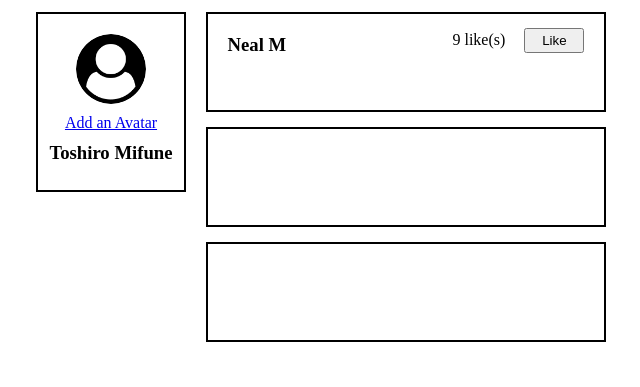
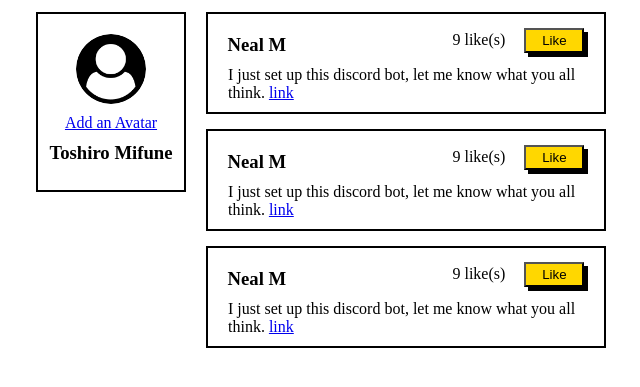
Before and after one commit to dreessen-n/liking-likes, a plain HTML site: page index.html in a window 1280 px wide. Shown: the part 105-492 px from the top of the page, without its empty margins (319-959 px from the left). Drawn offline with Linux system fonts and the light colour scheme.

Commit message:
Update the layout and css looks good add corect text and js function

```diff
--- a/index.html
+++ b/index.html
@@ -31,9 +31,24 @@
                         <p class="top-box">9 like(s)</p>
                         <button class="btn_like">Like</button>
                     </div>
+                    <p class="text-info">I just set up this discord bot, let me know what you all think. <a href="#">link</a>
                 </div>
-                <div class="right-box2"></div>
-                <div class="right-box2"></div>
+                <div class="right-box2">
+                    <div class="right-box3">
+                        <h3 class="profile-name">Neal M</h3>
+                        <p class="top-box">9 like(s)</p>
+                        <button class="btn_like">Like</button>
+                    </div>
+                    <p class="text-info">I just set up this discord bot, let me know what you all think. <a href="#">link</a>
+                </div>
+                <div class="right-box2">
+                    <div class="right-box3">
+                        <h3 class="profile-name">Neal M</h3>
+                        <p class="top-box">9 like(s)</p>
+                        <button class="btn_like">Like</button>
+                    </div>
+                    <p class="text-info">I just set up this discord bot, let me know what you all think. <a href="#">link</a>
+                </div>
             </div>
         </div>
     </div>
--- a/style.css
+++ b/style.css
@@ -69,20 +69,21 @@ a.change-profile-pic {
 
 .right {
     display: flex;
+    flex-direction: column;
     flex: 1 0 auto;
-    flex-direction: column;
     margin-left: 20px;
 }
 
 .right-box2 {
     flex: 1 0 auto;
     border: 2px solid black;
-    height: 100px;
+    width: 400px;
     margin-top: 15px;
 }
 
 .right-box3 {
     display: flex;
+    flex: 1 0 auto;
     justify-content: space-around;
     padding: 10px;
     align-items: center;
@@ -95,7 +96,17 @@ p.top-box {
     justify-content: end;
 }
 
+p.text-info {
+    flex: 0;
+    flex-wrap: wrap;
+    justify-content: flex-start;
+    padding-left: 20px;
+    padding-bottom: 10px;
+}
+
 .btn_like {
     width: 60px;
     height: 25px;
+    background-color: gold;
+    box-shadow: 4px 4px black;
 }
```
